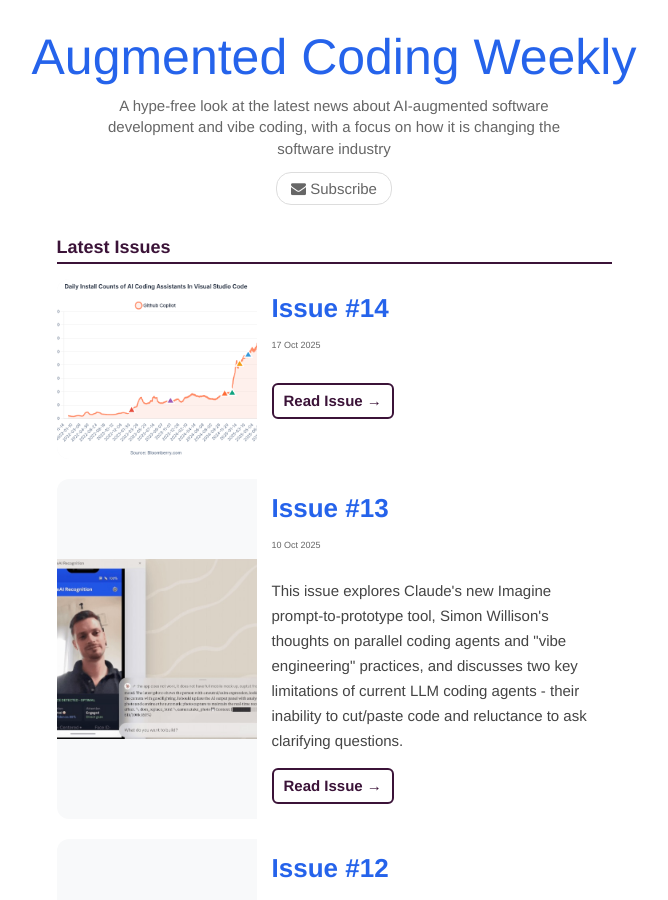
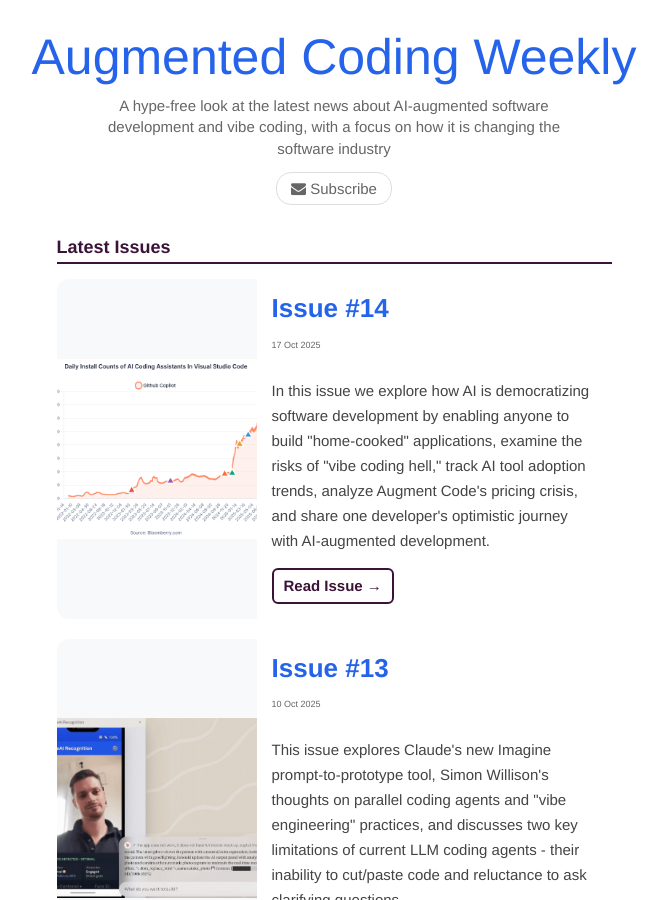
Before and after one commit to ColinEberhardt/augmented-coding-weekly, a Jekyll site: the page built from index.html, in a window 1280 px wide and 900 px high. Shown: the whole window, without its empty margins (306-974 px from the left). Built offline with Jekyll 4.4.1, drawn with Linux system fonts in a browser that asks for light colours.

Commit message:
added summary

```diff
--- a/_posts/2025-10-17-issue-14.md
+++ b/_posts/2025-10-17-issue-14.md
@@ -4,6 +4,7 @@ title: ! 'Issue #14'
 author: ceberhardt
 published: true
 thumbnail: /img/14.png
+summary: 'In this issue we explore how AI is democratizing software development by enabling anyone to build "home-cooked" applications, examine the risks of "vibe coding hell," track AI tool adoption trends, analyze Augment Code''s pricing crisis, and share one developer''s optimistic journey with AI-augmented development.'
 ---
 
 ## [AI and Home-Cooked Software](https://mrkaran.dev/posts/ai-home-cooked-software/)
```
